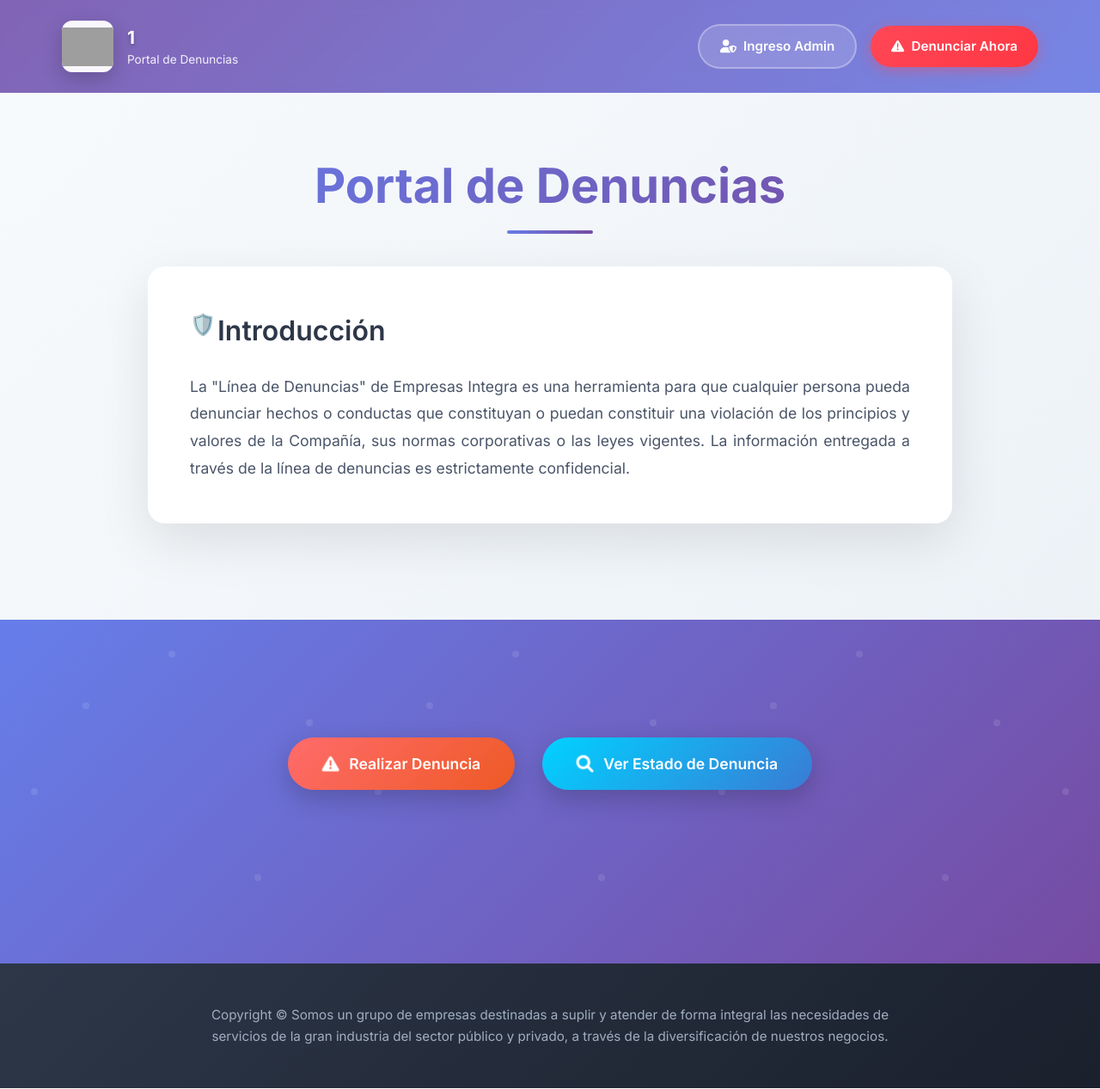
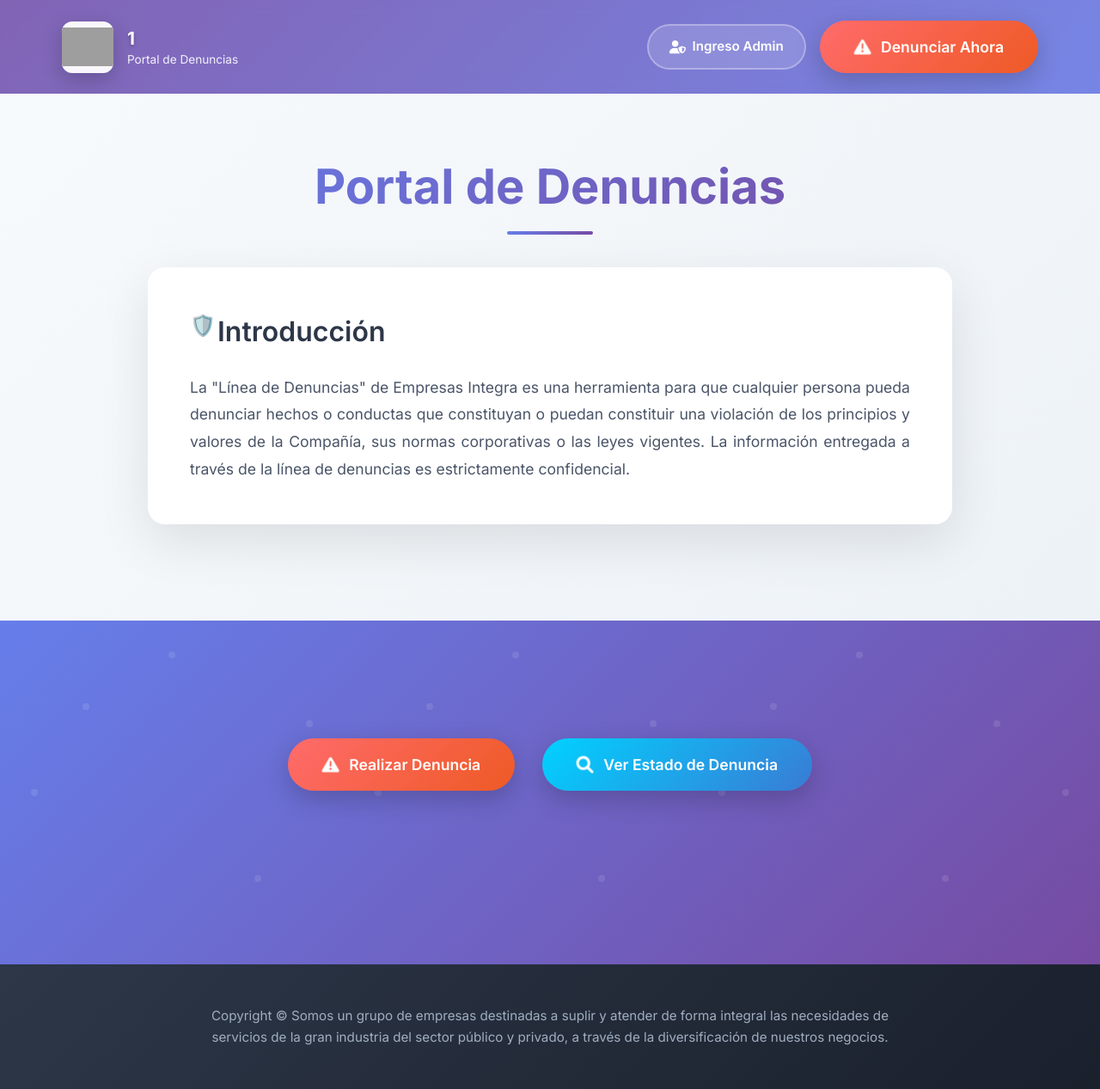
Before and after one commit to empresasintegra/denuncias, a Django app: page /1/ in a window 1280 px wide. Shown: the whole page at 86% size. Run offline with Django 5.2, Linux system fonts and the light colour scheme; grey boxes are pictures that could not be loaded.

Commit message:
arreglo de html

```diff
--- a/appkarin/templates/index.html
+++ b/appkarin/templates/index.html
@@ -995,10 +995,10 @@
                         </div>
                     </div>
 
-                    <a href="{% url 'items' %}" class="btn-emergency">
-                        <i class="fas fa-exclamation-triangle"></i>
-                        Denunciar Ahora
-                    </a>
+                    <button class="btn-modern btn-danger" onclick="realizarDenuncia()">
+                        <i class="fas fa-exclamation-triangle btn-icon"></i>
+                            Denunciar Ahora
+                    </button>
                 </div>
 
                 <!-- Botón menú móvil -->
@@ -1036,10 +1036,10 @@
                         </button>
                     </div>
 
-                    <a href="{% url 'items' %}" class="btn-emergency">
-                        <i class="fas fa-exclamation-triangle"></i>
-                        Denunciar Ahora
-                    </a>
+                    <button class="btn-modern btn-danger" onclick="realizarDenuncia()">
+                        <i class="fas fa-exclamation-triangle btn-icon"></i>
+                            Denunciar Ahora
+                    </button>
                 </div>
             </div>
         </nav>
```
